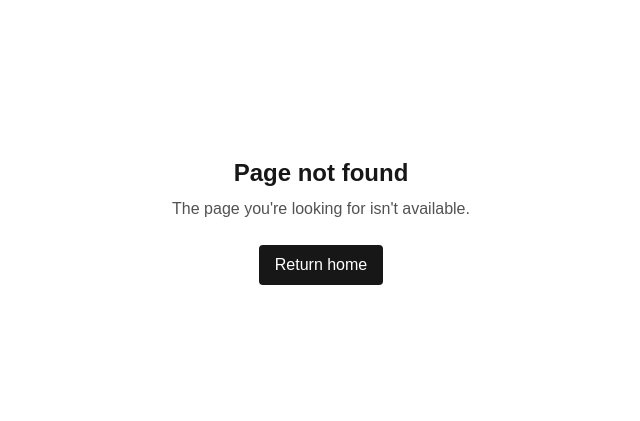
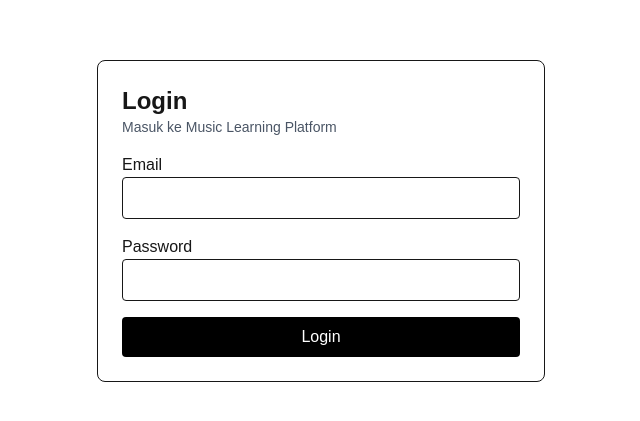
Before and after one commit to ekonugrohodavid-prog/Music-Learning-Platform, a Next.js app: page /login in a window 1280 px wide. Before the commit this address had no page. Shown: the part 179-600 px from the top of the page, without its empty margins (319-959 px from the left). Built offline with nearby package versions, Linux system fonts and the light colour scheme.

Commit message:
feat: add login server action

```diff
--- /dev/null
+++ b/app/(auth)/login/actions.ts
@@ -0,0 +1,21 @@
+"use server";
+
+import { redirect } from "next/navigation";
+import { signInWithPassword } from "@/lib/auth/service";
+
+export async function login(formData: FormData): Promise<void> {
+  const email = formData.get("email");
+  const password = formData.get("password");
+
+  if (typeof email !== "string" || typeof password !== "string") {
+    redirect("/login?error=invalid_input");
+  }
+
+  const { error } = await signInWithPassword(email, password);
+
+  if (error) {
+    redirect("/login?error=invalid_credentials");
+  }
+
+  redirect("/student");
+}
--- /dev/null
+++ b/app/(auth)/login/page.tsx
@@ -0,0 +1,48 @@
+import { login } from "./actions";
+
+export default function LoginPage() {
+  return (
+    <main className="flex min-h-screen items-center justify-center p-6">
+      <form
+        action={login}
+        className="w-full max-w-md space-y-4 rounded-lg border p-6"
+      >
+        <div>
+          <h1 className="text-2xl font-bold">Login</h1>
+          <p className="text-sm text-gray-600">
+            Masuk ke Music Learning Platform
+          </p>
+        </div>
+
+        <div className="space-y-2">
+          <label htmlFor="email">Email</label>
+          <input
+            id="email"
+            name="email"
+            type="email"
+            required
+            className="w-full rounded border p-2"
+          />
+        </div>
+
+        <div className="space-y-2">
+          <label htmlFor="password">Password</label>
+          <input
+            id="password"
+            name="password"
+            type="password"
+            required
+            className="w-full rounded border p-2"
+          />
+        </div>
+
+        <button
+          type="submit"
+          className="w-full rounded bg-black px-4 py-2 text-white"
+        >
+          Login
+        </button>
+      </form>
+    </main>
+  );
+}
```
